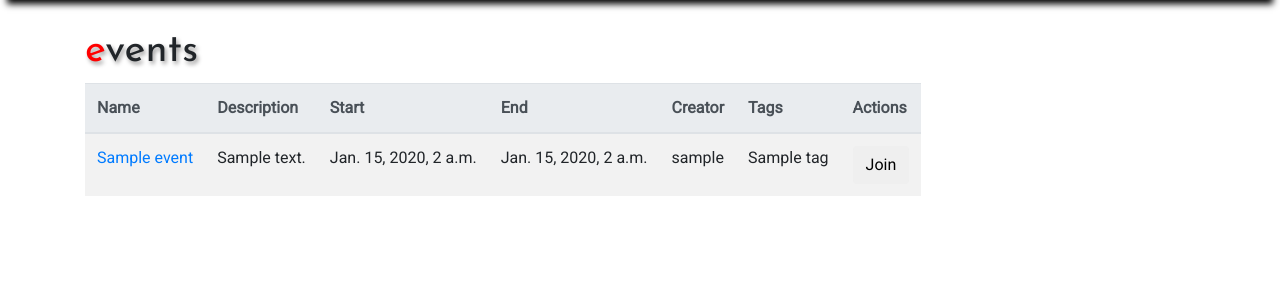
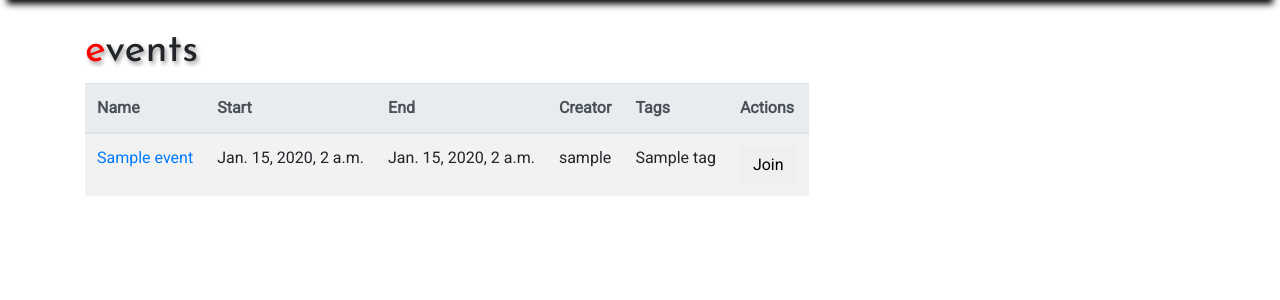
Before and after one commit to LorenzSelv/pinned, a Django app: page /events/ in a window 1280 px wide. Shown: the part 98-398 px from the top of the page. Run offline with Django 3.2, Linux system fonts and the light colour scheme; tables that the repository leaves empty hold one stand-in row (values such as "Sample post"); style sheets or scripts are compiled from the project's sources; some libraries are stand-ins or nearby versions.

Commit message:
Small fixes

```diff
--- a/core/templates/core/collections/css.html
+++ b/core/templates/core/collections/css.html
@@ -2,7 +2,3 @@
 <link rel="stylesheet" type="text/css" href="{% static 'core/app.css' %}">
 
 <link href="https://fonts.googleapis.com/css?family=Josefin+Sans|Roboto" rel="stylesheet">
-<link rel="stylesheet" type="text/css" href="https://cdnjs.cloudflare.com/ajax/libs/bootstrap-datepicker/1.7.1/css/bootstrap-datepicker.min.css">
-<link rel="stylesheet" type="text/css" href="https://cdnjs.cloudflare.com/ajax/libs/bootstrap-datepicker/1.7.1/css/bootstrap-datepicker3.min.css">
-<link rel="stylesheet" type="text/css" href="https://cdnjs.cloudflare.com/ajax/libs/bootstrap-datepicker/1.7.1/css/bootstrap-datepicker.min.css">
-<link rel="stylesheet" href="https://cdnjs.cloudflare.com/ajax/libs/bootstrap-select/1.12.4/css/bootstrap-select.min.css">
--- a/core/templates/core/pages/events.html
+++ b/core/templates/core/pages/events.html
@@ -8,7 +8,6 @@
     <thead class="thead-light">
         <tr>
             <th>Name</th>
-            <th>Description</th>
             <th>Start</th>
             <th>End</th>
             <th>Creator</th>
@@ -21,7 +20,6 @@
         <tr>
             <td class="event-id">{{ event.id }}</td>
             <td><a href="{{ event.id }}">{{ event.name }}</a></td>
-            <td>{{ event.description }}</td>
             <td>{{ event.start_date_time }}</td>
             <td>{{ event.end_date_time }}</td>
             <td>{{ event.event_owner }}</td>
--- a/core/templates/core/structures/generic.html
+++ b/core/templates/core/structures/generic.html
@@ -24,11 +24,11 @@
     </div>
 
     <!-- SCRIPTS -->
+
     {% load static %}
 
     <script type="text/javascript" src="{% static 'core/app.js' %}" ></script>
 
-    <script src="https://maps.googleapis.com/maps/api/js?key=AIzaSyA_xk05N3ropf_O38JXYVvW5yALj09jwuU&libraries=drawing
-    &callback=map.initMap" async defer></script>
+    <script src="https://maps.googleapis.com/maps/api/js?key=AIzaSyA_xk05N3ropf_O38JXYVvW5yALj09jwuU&libraries=drawing&callback=map.initMap" async defer></script>
 </body>
 </html>
--- a/pinned/settings.py
+++ b/pinned/settings.py
@@ -59,7 +59,11 @@ ROOT_URLCONF = 'pinned.urls'
 REST_FRAMEWORK = {
     'DEFAULT_PERMISSION_CLASSES': [
         'rest_framework.permissions.AllowAny',
-    ]
+    ],
+
+    'DEFAULT_RENDERER_CLASSES': (
+        'rest_framework.renderers.JSONRenderer',
+    )
 }
 
 TEMPLATES = [
--- a/pinned/urls.py
+++ b/pinned/urls.py
@@ -22,7 +22,7 @@ from core import views
 
 # Route to events api endpoint
 router = routers.DefaultRouter()
-router.register(r'api/events', views.EventViewSet)
+router.register(r'events/api', views.EventViewSet)
 
 urlpatterns = [
     url(r'^', include('core.urls')),
```
